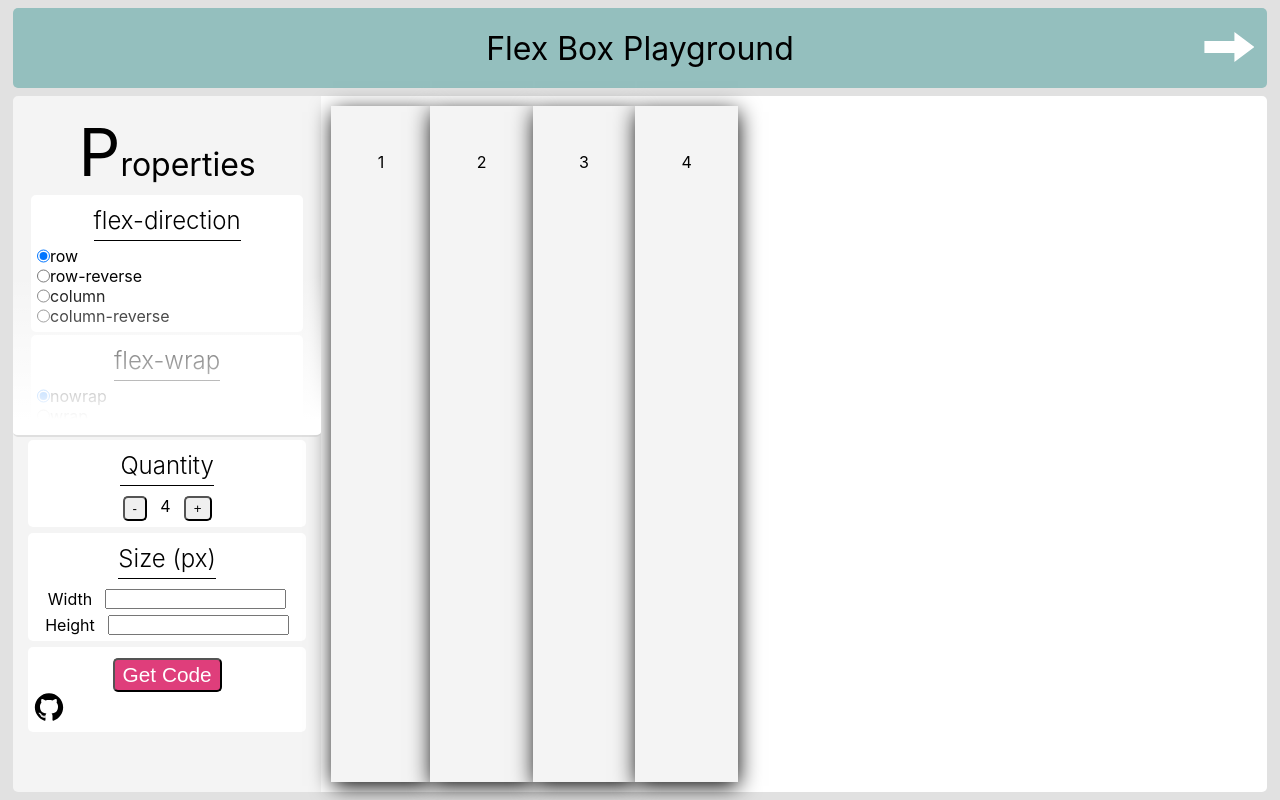
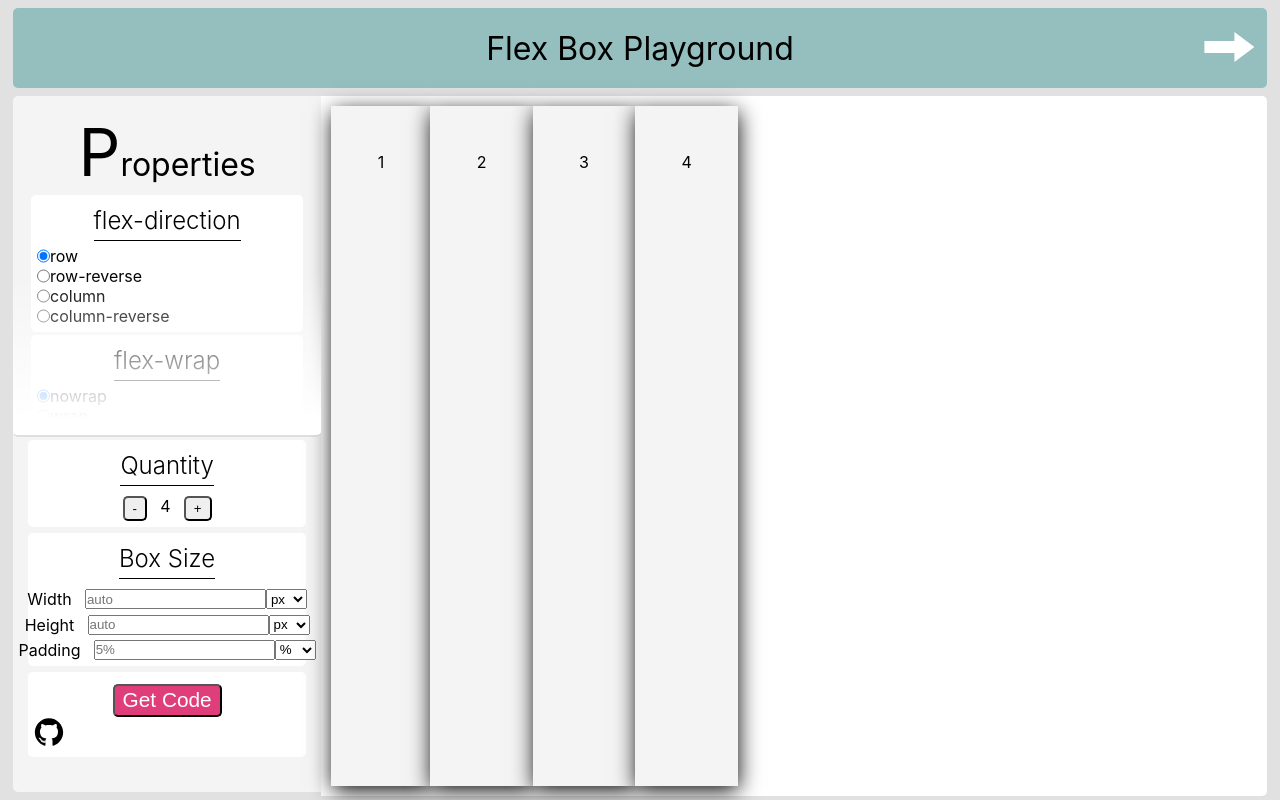
Before and after one commit to timbiles/flex-box, a React (Create React App) app: page / in a window 1280 px wide. Built offline with nearby package versions, Linux system fonts and the light colour scheme.

Commit message:
box sizing

```diff
--- /dev/null
+++ b/src/Components/icon.js
@@ -0,0 +1,21 @@
+import React from 'react';
+
+import {Icon, A} from '../styles/flex';
+
+
+const icon = () => {
+    return (
+        <A href="https://github.com/timbiles/flex-box" target="blank">
+                <Icon viewBox="0 0 128 128">
+                  <path
+                    fillRule="evenodd"
+                    clipRule="evenodd"
+                    d="M64 5.103c-33.347 0-60.388 27.035-60.388 60.388 0 26.682 17.303 49.317 41.297 57.303 3.017.56 4.125-1.31 4.125-2.905 0-1.44-.056-6.197-.082-11.243-16.8 3.653-20.345-7.125-20.345-7.125-2.747-6.98-6.705-8.836-6.705-8.836-5.48-3.748.413-3.67.413-3.67 6.063.425 9.257 6.223 9.257 6.223 5.386 9.23 14.127 6.562 17.573 5.02.542-3.903 2.107-6.568 3.834-8.076-13.413-1.525-27.514-6.704-27.514-29.843 0-6.593 2.36-11.98 6.223-16.21-.628-1.52-2.695-7.662.584-15.98 0 0 5.07-1.623 16.61 6.19C53.7 35 58.867 34.327 64 34.304c5.13.023 10.3.694 15.127 2.033 11.526-7.813 16.59-6.19 16.59-6.19 3.287 8.317 1.22 14.46.593 15.98 3.872 4.23 6.215 9.617 6.215 16.21 0 23.194-14.127 28.3-27.574 29.796 2.167 1.874 4.097 5.55 4.097 11.183 0 8.08-.07 14.583-.07 16.572 0 1.607 1.088 3.49 4.148 2.897 23.98-7.994 41.263-30.622 41.263-57.294C124.388 32.14 97.35 5.104 64 5.104z"
+                  />
+                  <path d="M26.484 91.806c-.133.3-.605.39-1.035.185-.44-.196-.685-.605-.543-.906.13-.31.603-.395 1.04-.188.44.197.69.61.537.91zm-.743-.55M28.93 94.535c-.287.267-.85.143-1.232-.28-.396-.42-.47-.983-.177-1.254.298-.266.844-.14 1.24.28.394.426.472.984.17 1.255zm-.575-.618M31.312 98.012c-.37.258-.976.017-1.35-.52-.37-.538-.37-1.183.01-1.44.373-.258.97-.025 1.35.507.368.545.368 1.19-.01 1.452zm0 0M34.573 101.373c-.33.365-1.036.267-1.552-.23-.527-.487-.674-1.18-.343-1.544.336-.366 1.045-.264 1.564.23.527.486.686 1.18.333 1.543zm0 0M39.073 103.324c-.147.473-.825.688-1.51.486-.683-.207-1.13-.76-.99-1.238.14-.477.823-.7 1.512-.485.683.206 1.13.756.988 1.237zm0 0M44.016 103.685c.017.498-.563.91-1.28.92-.723.017-1.308-.387-1.315-.877 0-.503.568-.91 1.29-.924.717-.013 1.306.387 1.306.88zm0 0M48.614 102.903c.086.485-.413.984-1.126 1.117-.7.13-1.35-.172-1.44-.653-.086-.498.422-.997 1.122-1.126.714-.123 1.354.17 1.444.663zm0 0" />
+                </Icon>
+              </A>
+    );
+};
+
+export default icon;
--- a/src/Components/loop.js
+++ b/src/Components/loop.js
@@ -13,7 +13,8 @@ export default class Loop extends Component {
       colStart,
       colEnd,
       num,
-      boxShadow
+      boxShadow,
+      padding
     } = this.props;
 
     const arr = [];
@@ -39,7 +40,7 @@ export default class Loop extends Component {
           {e}
         </Cont>
       ) : (
-        <Pa main key={i} width={width && width} height={height}>
+        <Pa main key={i} width={width && width} height={height} padding={padding}>
           {e}
         </Pa>
       );
--- a/src/Components/properties.js
+++ b/src/Components/properties.js
@@ -1,13 +1,18 @@
 import React, { Component } from 'react';
-import { Container, Flex, Pa, Btn, Input, Styles, Icon } from '../styles/flex';
+import { Container, Flex, Pa, Btn, Input, Styles } from '../styles/flex';
 import { Modal, Section, Pre } from '../styles/modal';
 import flex from '../data/flex.json';
 import Loop from './loop';
+import Icon from './icon';
 
 class properties extends Component {
   state = {
     number: 4,
-    display: false
+    display: false,
+    widthUnit: 'px',
+    heightUnit: 'px',
+    paddingUnit: '%',
+    padding: '5%'
   };
 
   componentDidMount() {
@@ -53,6 +58,45 @@ class properties extends Component {
     }
   };
 
+  changeSize = (unit, str, measure) => {
+    const {padding} = this.state
+    return (
+      <Container third>
+        <Pa secondary>{str.charAt(0).toUpperCase() + str.slice(1)}</Pa>
+        <input
+          type="number"
+          placeholder={str === 'padding' ? padding : 'auto'}
+          onChange={e => this.setState({ [str]: e.target.value + measure })}
+        />
+        <select
+          name={str}
+          onChange={e =>
+            this.setState({
+              measure: e.target.value,
+              [str]: this.state[str].replace(/\D/g, '') + e.target.value
+            })
+          }
+        >
+          {str === 'padding' ?
+          <>
+          <option value="%">%</option>
+          <option value="px">px</option>
+          <option value="em">em</option>
+          <option value="cm">cm</option>
+          </>
+          :
+          <>
+          <option value="px">px</option>
+          <option value="em">em</option>
+          <option value="%">%</option>
+          <option value="cm">cm</option>
+          </>
+        }
+        </select>
+      </Container>
+    );
+  };
+
   render() {
     const {
       direction,
@@ -61,14 +105,22 @@ class properties extends Component {
       alignItems,
       alignContent,
       number,
-      display
+      display,
+      measure,
+      width,
+      height,
+      padding,
+      widthUnit,
+      heightUnit,
+      paddingUnit
     } = this.state;
+    console.log(this.state)
 
     return (
       <>
         <Container main>
           <Container primary>
-            <Styles height='40vh'>
+            <Styles height="40vh">
               <Pa header>Properties</Pa>
               {this.map(direction, 'direction')}
               {this.map(wrap, 'wrap')}
@@ -106,25 +158,10 @@ class properties extends Component {
               </Container>
             </Container>
             <Container secondary>
-              <h2>Size (px)</h2>
-              <Container third>
-                <Pa secondary>Width</Pa>
-                <input
-                  type="number"
-                  onChange={e =>
-                    this.setState({ width: e.target.value + 'px' })
-                  }
-                />
-              </Container>
-              <Container third>
-                <Pa secondary>Height</Pa>
-                <input
-                  type="number"
-                  onChange={e =>
-                    this.setState({ height: e.target.value + 'px' })
-                  }
-                />
-              </Container>
+              <h2> Box Size</h2>
+              {this.changeSize(width, 'width', widthUnit)}
+              {this.changeSize(height, 'height', heightUnit)}
+              {this.changeSize(padding, 'padding', paddingUnit)}
             </Container>
 
             <Container secondary>
@@ -133,16 +170,8 @@ class properties extends Component {
                   Get Code
                 </Btn>
               </Container>
-              <a href="https://github.com/timbiles/flex-box" target="blank">
-          <Icon viewBox="0 0 128 128">
-            <path
-              fillRule="evenodd"
-              clipRule="evenodd"
-              d="M64 5.103c-33.347 0-60.388 27.035-60.388 60.388 0 26.682 17.303 49.317 41.297 57.303 3.017.56 4.125-1.31 4.125-2.905 0-1.44-.056-6.197-.082-11.243-16.8 3.653-20.345-7.125-20.345-7.125-2.747-6.98-6.705-8.836-6.705-8.836-5.48-3.748.413-3.67.413-3.67 6.063.425 9.257 6.223 9.257 6.223 5.386 9.23 14.127 6.562 17.573 5.02.542-3.903 2.107-6.568 3.834-8.076-13.413-1.525-27.514-6.704-27.514-29.843 0-6.593 2.36-11.98 6.223-16.21-.628-1.52-2.695-7.662.584-15.98 0 0 5.07-1.623 16.61 6.19C53.7 35 58.867 34.327 64 34.304c5.13.023 10.3.694 15.127 2.033 11.526-7.813 16.59-6.19 16.59-6.19 3.287 8.317 1.22 14.46.593 15.98 3.872 4.23 6.215 9.617 6.215 16.21 0 23.194-14.127 28.3-27.574 29.796 2.167 1.874 4.097 5.55 4.097 11.183 0 8.08-.07 14.583-.07 16.572 0 1.607 1.088 3.49 4.148 2.897 23.98-7.994 41.263-30.622 41.263-57.294C124.388 32.14 97.35 5.104 64 5.104z"
-            />
-            <path d="M26.484 91.806c-.133.3-.605.39-1.035.185-.44-.196-.685-.605-.543-.906.13-.31.603-.395 1.04-.188.44.197.69.61.537.91zm-.743-.55M28.93 94.535c-.287.267-.85.143-1.232-.28-.396-.42-.47-.983-.177-1.254.298-.266.844-.14 1.24.28.394.426.472.984.17 1.255zm-.575-.618M31.312 98.012c-.37.258-.976.017-1.35-.52-.37-.538-.37-1.183.01-1.44.373-.258.97-.025 1.35.507.368.545.368 1.19-.01 1.452zm0 0M34.573 101.373c-.33.365-1.036.267-1.552-.23-.527-.487-.674-1.18-.343-1.544.336-.366 1.045-.264 1.564.23.527.486.686 1.18.333 1.543zm0 0M39.073 103.324c-.147.473-.825.688-1.51.486-.683-.207-1.13-.76-.99-1.238.14-.477.823-.7 1.512-.485.683.206 1.13.756.988 1.237zm0 0M44.016 103.685c.017.498-.563.91-1.28.92-.723.017-1.308-.387-1.315-.877 0-.503.568-.91 1.29-.924.717-.013 1.306.387 1.306.88zm0 0M48.614 102.903c.086.485-.413.984-1.126 1.117-.7.13-1.35-.172-1.44-.653-.086-.498.422-.997 1.122-1.126.714-.123 1.354.17 1.444.663zm0 0" />
-          </Icon>
-        </a>
+
+              <Icon/>
               <Modal
                 display={display ? 'block' : 'none'}
                 id="modal"
@@ -158,6 +187,12 @@ class properties extends Component {
     align-items: ${alignItems && alignItems.value};
     alignt-content: ${alignContent && alignContent.value};
 }
+
+.box {
+    height: ${ width || 'auto'}
+    width: ${ height || 'auto'}
+    padding: ${padding}
+}
                 `}</Pre>
                 </Section>
               </Modal>
@@ -169,14 +204,15 @@ class properties extends Component {
             justifyContent={justifyContent && justifyContent.value}
             alignItems={alignItems && alignItems.value}
             alignContent={alignContent && alignContent.value}
-            width={wrap && wrap.value === 'nowrap' ? 'auto' : '500px'}
-            height={wrap && wrap.value === 'nowrap' ? 'auto' : '85vh'}
+            width={wrap && wrap.value === 'nowrap' ? 'auto' : '50vw'}
+            height={wrap && wrap.value === 'nowrap' ? '85vh' : '50vh'}
           >
             <Loop
               type="flex"
-              number={this.state.number}
-              width={this.state.width}
-              height={this.state.height}
+              number={number}
+              width={width}
+              height={height}
+              padding={padding}
             />
           </Flex>
         </Container>
--- a/src/styles/flex.js
+++ b/src/styles/flex.js
@@ -111,7 +111,7 @@ export const Pa = styled.p`
     css`
       box-shadow: 1px 5px 21px -1px #000;
       background: #f4f4f4;
-      padding: 5%;
+  padding: ${props => props.padding};
       width: ${props => props.width};
       height: ${props => props.height};
     `}
@@ -171,6 +171,10 @@ export const Input = styled.input`
   }
 `;
 
+export const A = styled.a`
+  width: max-content;
+`
+
 export const Icon = styled.svg`
   height: 30px;
   cursor: pointer;
```
Also changed, not shown: src/Components/grid.js (+2 -10 lines).
